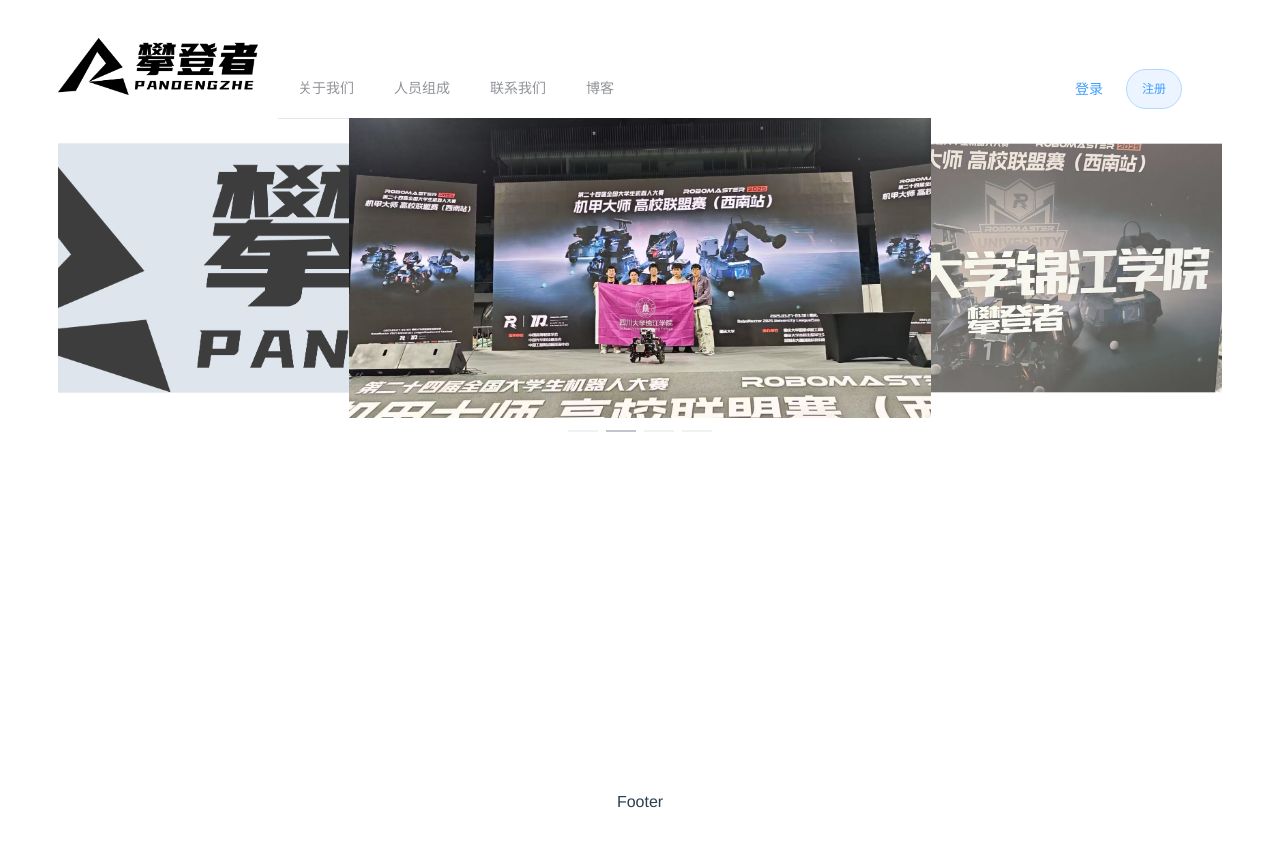
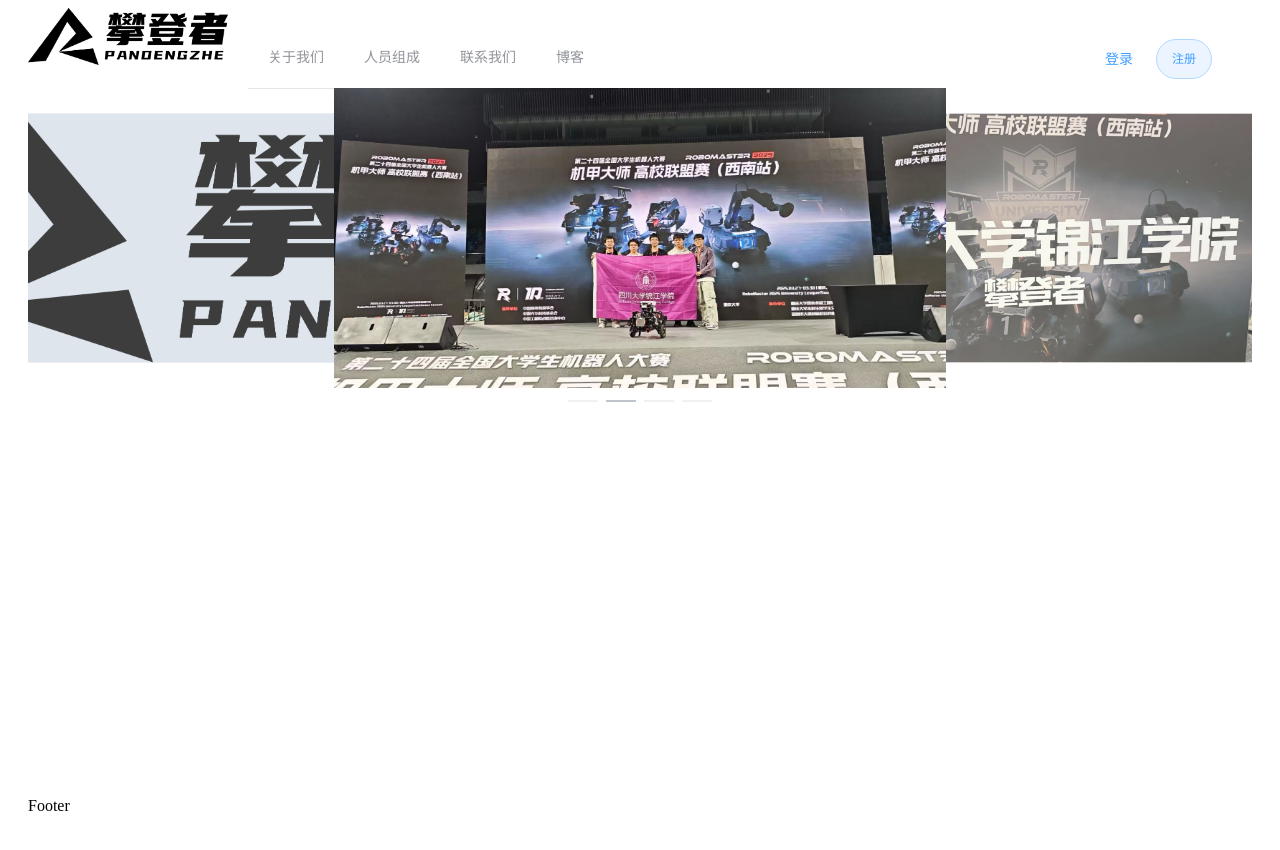
Before and after one commit to lyufeng000/climbersFrontPage, a Vue app: page / in a window 1280 px wide. Shown: the top 850 px of the page. Built offline with nearby package versions, Linux system fonts and the light colour scheme.

Commit message:
清除了无用的代码

```diff
--- a/src/App.vue
+++ b/src/App.vue
@@ -1,5 +1,5 @@
 <template>
-  <div id="app">
+  <div>
     <nav>
       <router-view></router-view>
     </nav>
@@ -8,24 +8,5 @@
 </template>
 
 <style>
-#app {
-  font-family: Avenir, Helvetica, Arial, sans-serif;
-  -webkit-font-smoothing: antialiased;
-  -moz-osx-font-smoothing: grayscale;
-  text-align: center;
-  color: #2c3e50;
-}
 
-nav {
-  padding: 30px;
-}
-
-nav a {
-  font-weight: bold;
-  color: #2c3e50;
-}
-
-nav a.router-link-exact-active {
-  color: #42b983;
-}
 </style>
```
